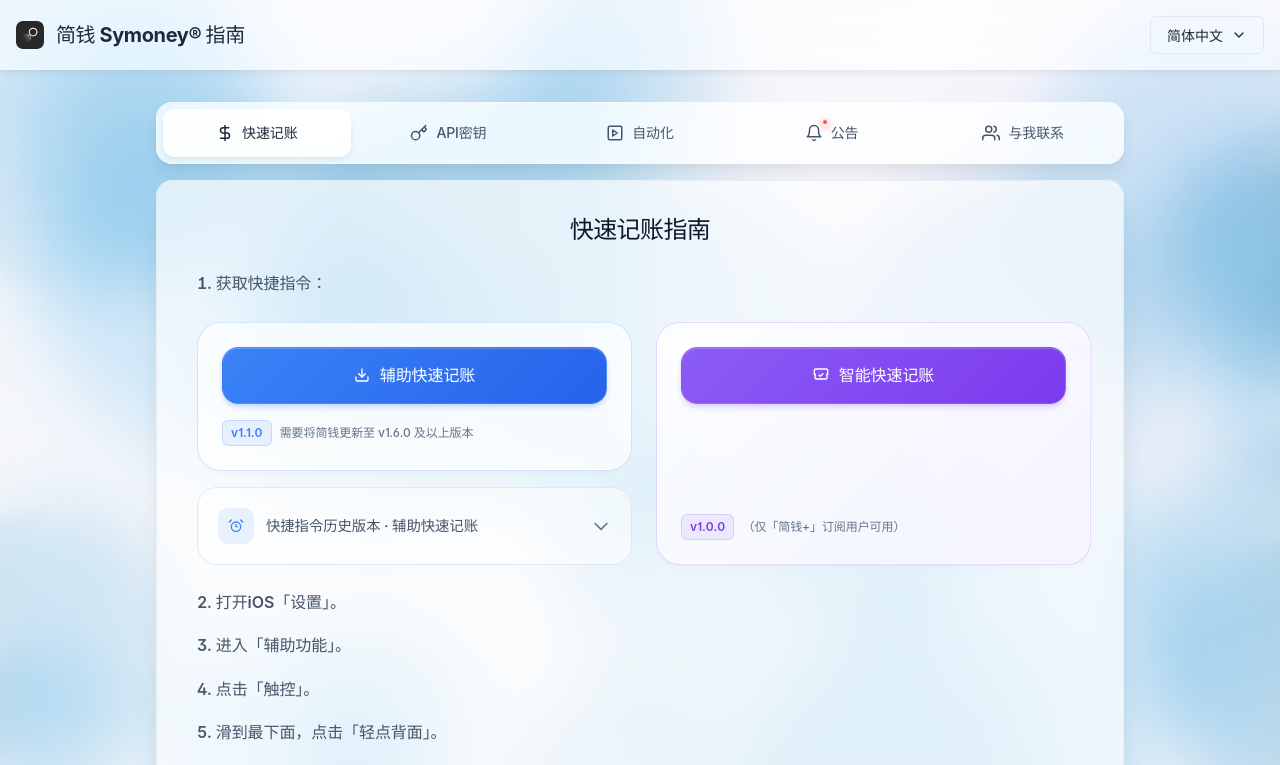
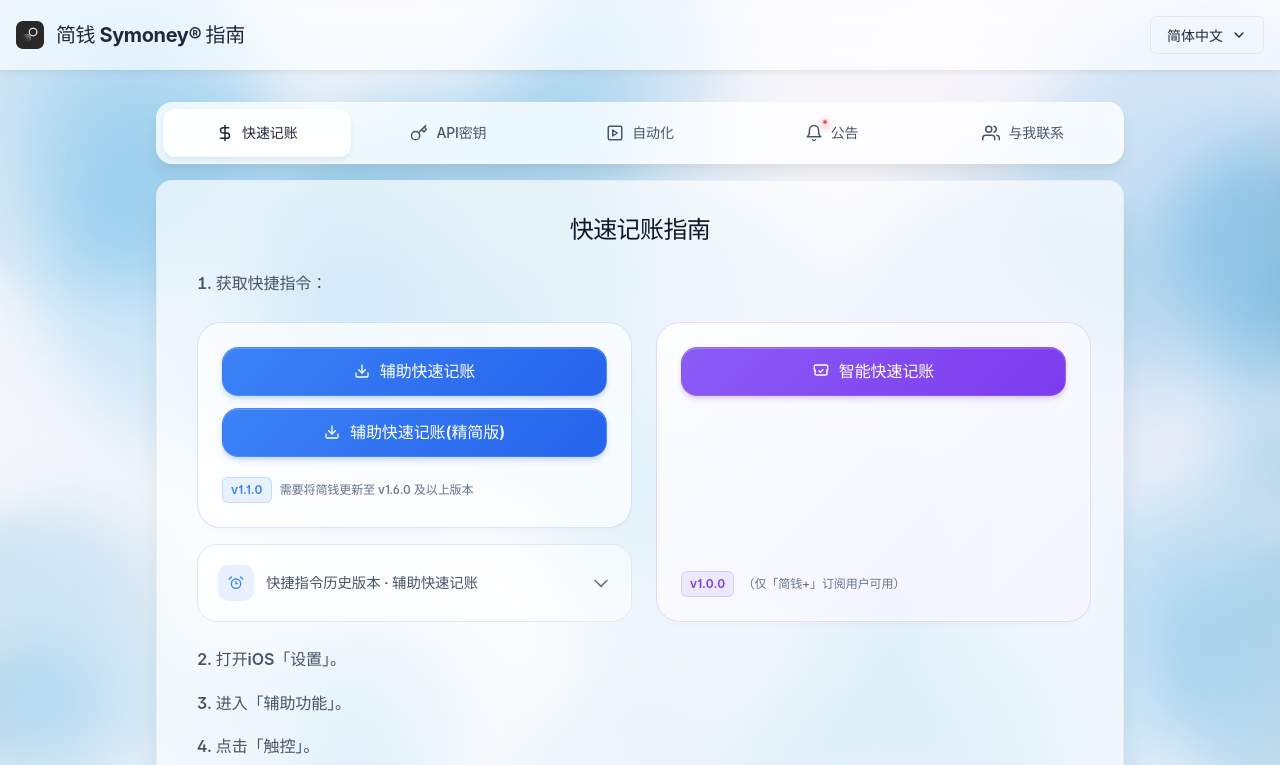
Before and after one commit to marticztn/Symoney-App-Shortcut, a React (Vite) app: page / in a window 1280 px wide. Shown: the top 765 px of the page. Built offline with nearby package versions, Linux system fonts and the light colour scheme.

Commit message:
Added Lite version of v1.1.0

```diff
--- a/src/components/Tabs/QuickRecordTab.tsx
+++ b/src/components/Tabs/QuickRecordTab.tsx
@@ -26,6 +26,8 @@
     translations.shortcut2ShortText ||
     translations.shortcut2Text ||
     "Smart Quick Record";
+  const shortcut1LiteLabel =
+    translations.shortcut1LiteText || "Assisted Quick Record (Lite)";
   const historyLabelDetailed = `${
     translations.shortcutHistoryLabel || "Shortcut version history"
   } · ${shortcut1Label}`;
@@ -58,17 +60,21 @@
             <div className="shortcut-grid">
               <div className="shortcut-column">
                 <div className="shortcut-card">
-                  <div className="shortcut-item">
+                  <div className="shortcut-buttons-row">
                     <ShortcutButton
                       href="https://www.icloud.com/shortcuts/fdd4e3825c4d4e98a458f4e90332bc95"
                       text={shortcut1Label}
                     />
-                    <div className="shortcut-meta">
-                      <span className="shortcut-version">{latestVersion}</span>
-                      <span className="shortcut-requirement">
-                        {latestRequirement}
-                      </span>
-                    </div>
+                    <ShortcutButton
+                      href="https://www.icloud.com/shortcuts/838898fc038c4b46b91e3ba83d8f9490"
+                      text={shortcut1LiteLabel}
+                    />
+                  </div>
+                  <div className="shortcut-meta">
+                    <span className="shortcut-version">{latestVersion}</span>
+                    <span className="shortcut-requirement">
+                      {latestRequirement}
+                    </span>
                   </div>
                 </div>
                 <details className="shortcut-history">
--- a/src/i18n.ts
+++ b/src/i18n.ts
@@ -34,6 +34,7 @@
     step1: 'Get shortcuts:',
     shortcut1Text: 'Quick Record (OCR Assistive)',
     shortcut1ShortText: 'Assisted Quick Record',
+    shortcut1LiteText: 'Assisted Quick Record (Lite)',
     shortcut2Text: 'Smart Quick Record (Smart Recognition)',
     shortcut2ShortText: 'Smart Quick Record',
     shortcutVersionLatest: 'v1.1.0',
@@ -43,6 +44,7 @@
     shortcutHistoryLabel: 'Shortcut version history',
     legacyShortcut1Text: 'Quick Record (OCR Assistive) – Legacy',
     noteSmart: '(available for Symoney+ subscribers only)',
+    noteLite: '(non-member version)',
     step2: 'Open iOS Settings.',
     step3: 'Go to Accessibility.',
     step4: 'Tap Touch.',
@@ -63,7 +65,7 @@
     redbookGroup: 'Xiaohongshu User Group',
     wechatGroup: 'WeChat User Group',
     scanToJoin: 'Scan to join',
-  clickToView: 'Click to view QR code',
+    clickToView: 'Click to view QR code',
     siluStep1: 'Visit the Silicone Flow official website.',
     siluStep2: 'Register or log in to your account.',
     siluStep3New: "Go to the console, select 'API Keys' in the left panel, then click 'Create New API Key'.",
@@ -112,6 +114,7 @@
     step1: '获取快捷指令：',
     shortcut1Text: '「快速记账 (OCR 识别)」',
     shortcut1ShortText: '辅助快速记账',
+    shortcut1LiteText: '辅助快速记账(精简版)',
     shortcut2Text: '「智能快速记账 (智能识别)」',
     shortcut2ShortText: '智能快速记账',
     shortcutVersionLatest: 'v1.1.0',
@@ -121,6 +124,7 @@
     shortcutHistoryLabel: '快捷指令历史版本',
     legacyShortcut1Text: '「快速记账 (OCR 识别)」旧版',
     noteSmart: '（仅「简钱+」订阅用户可用）',
+    noteLite: '（非会员版本）',
     step2: '打开iOS「设置」。',
     step3: '进入「辅助功能」。',
     step4: '点击「触控」。',
@@ -190,6 +194,7 @@
     step1: '獲取捷徑：',
     shortcut1Text: '「快速記帳 (OCR 辨識)」',
     shortcut1ShortText: '輔助快速記帳',
+    shortcut1LiteText: '輔助快速記帳(精簡版)',
     shortcut2Text: '「智能快速記帳 (智慧辨識)」',
     shortcut2ShortText: '智能快速記帳',
     shortcutVersionLatest: 'v1.1.0',
@@ -199,6 +204,7 @@
     shortcutHistoryLabel: '捷徑歷史版本',
     legacyShortcut1Text: '「快速記帳 (OCR 辨識)」舊版',
     noteSmart: '（僅「簡錢+」訂閱使用者可用）',
+    noteLite: '（非會員版本）',
     step2: '開啟 iOS「設定」。',
     step3: '進入「輔助使用」。',
     step4: '點選「觸控」。',
--- a/src/symoney-css.css
+++ b/src/symoney-css.css
@@ -708,6 +708,19 @@
 
 
 
+
+.shortcut-buttons-row {
+    display: flex;
+    flex-direction: column;
+    gap: 12px;
+    width: 100%;
+    margin-bottom: 16px;
+}
+
+.shortcut-buttons-row>.shortcut-button {
+    flex: 1;
+}
+
 .shortcut-item {
     display: flex;
     flex-direction: column;
@@ -850,7 +863,7 @@
     width: 100%;
     color: white;
     background: linear-gradient(135deg, #3b82f6 0%, #2563eb 100%);
-    padding: 14px 20px;
+    padding: 10px 20px;
     border-radius: 16px;
     text-decoration: none;
     font-size: 1rem;
```
